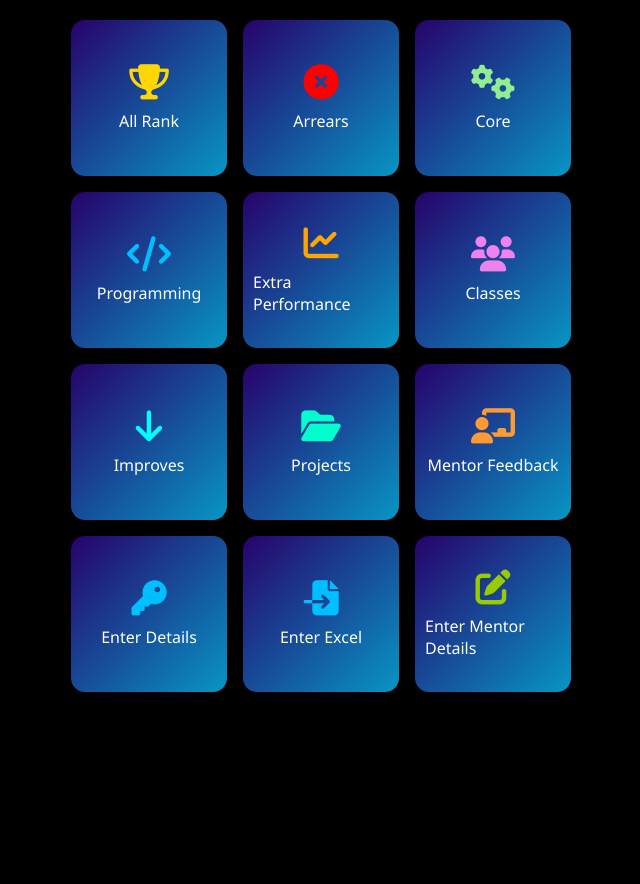
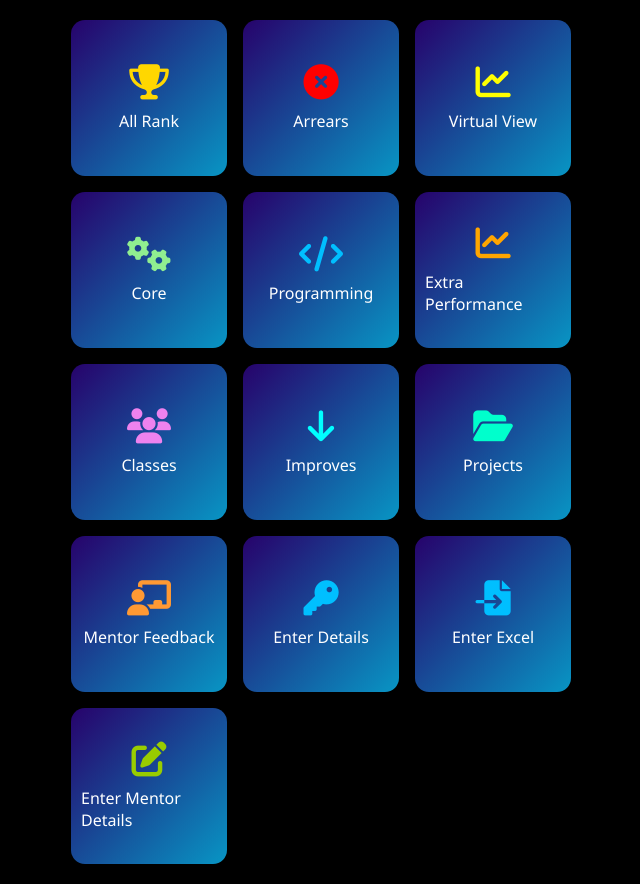
Before and after one commit to looklikeearn/ugyftrd67t6t7r576, a plain HTML site: page index.html in a window 1280 px wide. Shown: the whole page, without its empty margins (319-959 px from the left). Before the commit the page ends 840 px from the top, so only its background shows below. Drawn offline with Linux system fonts and the light colour scheme.

Commit message:
Update index.html

```diff
--- a/index.html
+++ b/index.html
@@ -73,6 +73,11 @@
     <i class="fas fa-times-circle" style="color: red;"></i>
     Arrears
   </a>
+
+    <a href="Virtual.html" class="btn">
+    <i class="fa-solid fa-chart-line" style="color: yellow;"></i>
+    Virtual View
+  </a>
   <a href="core.html" class="btn">
     <i class="fas fa-cogs" style="color: lightgreen;"></i>
     Core
```
